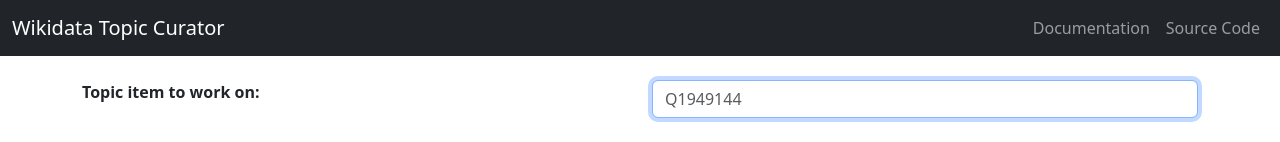
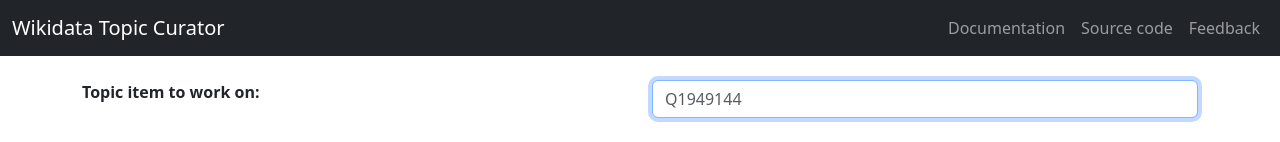
Before and after one commit to dpriskorn/topic-curator-frontend, a React (Vite) app: page / in a window 1280 px wide. Shown: the top 142 px of the page. Built offline with nearby package versions, Linux system fonts and the light colour scheme.

Commit message:
feat: Add feedback to navbar

```diff
--- a/src/components/layout/Navbar.tsx
+++ b/src/components/layout/Navbar.tsx
@@ -33,7 +33,14 @@
                                 target="_blank"
                                 rel="noopener noreferrer"
                             >
-                                Source Code
+                                Source code
+                            </Nav.Link>
+                            <Nav.Link
+                                href="https://github.com/dpriskorn/topic-creator-frontend/issues"
+                                target="_blank"
+                                rel="noopener noreferrer"
+                            >
+                                Feedback
                             </Nav.Link>
                         </Nav>
                     </Navbar.Collapse>
```
